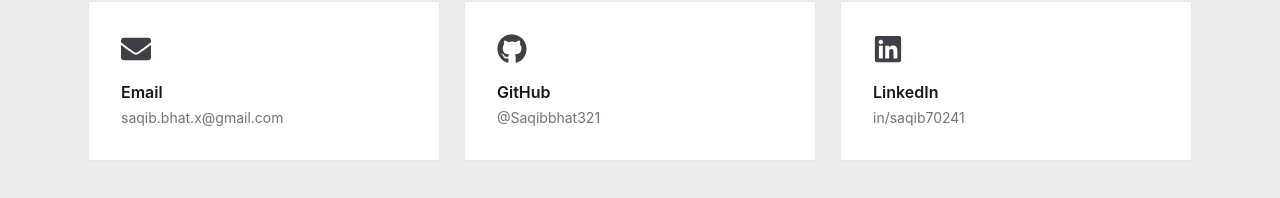
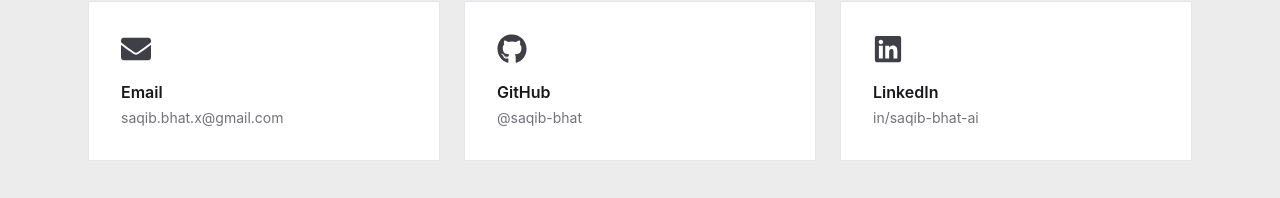
Before and after one commit to Saqibbhat321/MyPortfolio, a React app: page / in a window 1280 px wide. Shown: the part 7689-7887 px from the top of the page. Built offline with nearby package versions, Linux system fonts and the light colour scheme; the HTML template or start-up script is replaced by a standard one.

Commit message:
updated contact info

```diff
--- a/src/components/Contact.jsx
+++ b/src/components/Contact.jsx
@@ -38,7 +38,7 @@
 
             {/* GitHub Card */}
             <a
-              href="https://github.com/Saqibbhat321"
+              href="https://github.com/saqib-bhat"
               target="_blank"
               rel="noreferrer"
               className="bg-white border border-gray-200 p-8 transition-transform duration-300 hover:-translate-y-1 hover:shadow-sm"
@@ -48,13 +48,13 @@
                 GitHub
               </h3>
               <p className="text-sm text-zinc-500 mt-1">
-                @Saqibbhat321
+                @saqib-bhat
               </p>
             </a>
 
             {/* LinkedIn Card */}
             <a
-              href="https://www.linkedin.com/in/saqib70241/"
+              href="https://www.linkedin.com/in/saqib-bhat-ai/"
               target="_blank"
               rel="noreferrer"
               className="bg-white border border-gray-200 p-8 transition-transform duration-300 hover:-translate-y-1 hover:shadow-sm"
@@ -64,7 +64,7 @@
                 LinkedIn
               </h3>
               <p className="text-sm text-zinc-500 mt-1">
-                in/saqib70241
+                in/saqib-bhat-ai
               </p>
             </a>
 
--- a/src/components/Hero.jsx
+++ b/src/components/Hero.jsx
@@ -103,7 +103,7 @@
 
       <div className="flex items-center gap-10">
         <a
-          href="https://github.com/Saqibbhat321"
+          href="https://github.com/saqib-bhat"
           target="_blank"
           rel="noreferrer"
           className="text-zinc-400 hover:text-zinc-900 hover:scale-110 transition-all duration-200"
@@ -113,7 +113,7 @@
         </a>
 
         <a
-          href="https://www.linkedin.com/"
+          href="https://www.linkedin.com/in/saqib-bhat-ai/"
           target="_blank"
           rel="noreferrer"
           className="text-zinc-400 hover:text-zinc-900 hover:scale-110 transition-all duration-200"
```
